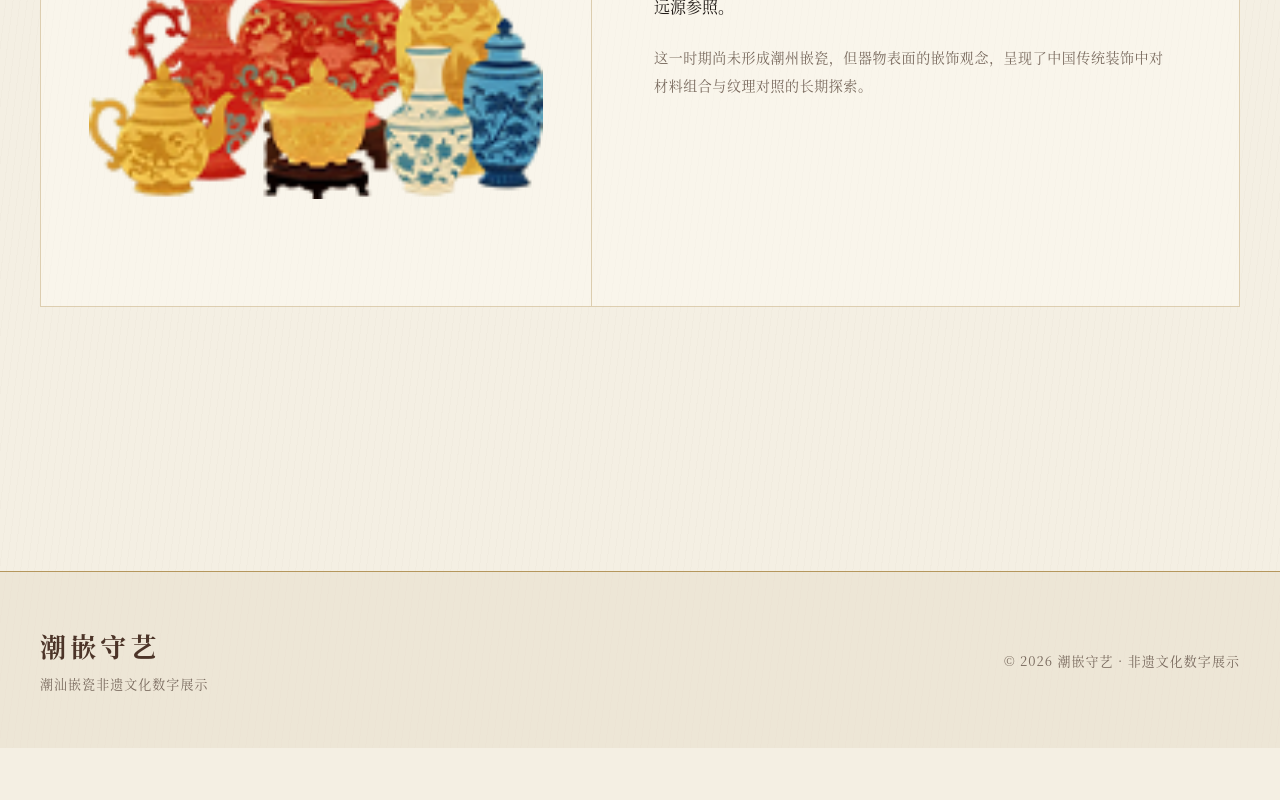
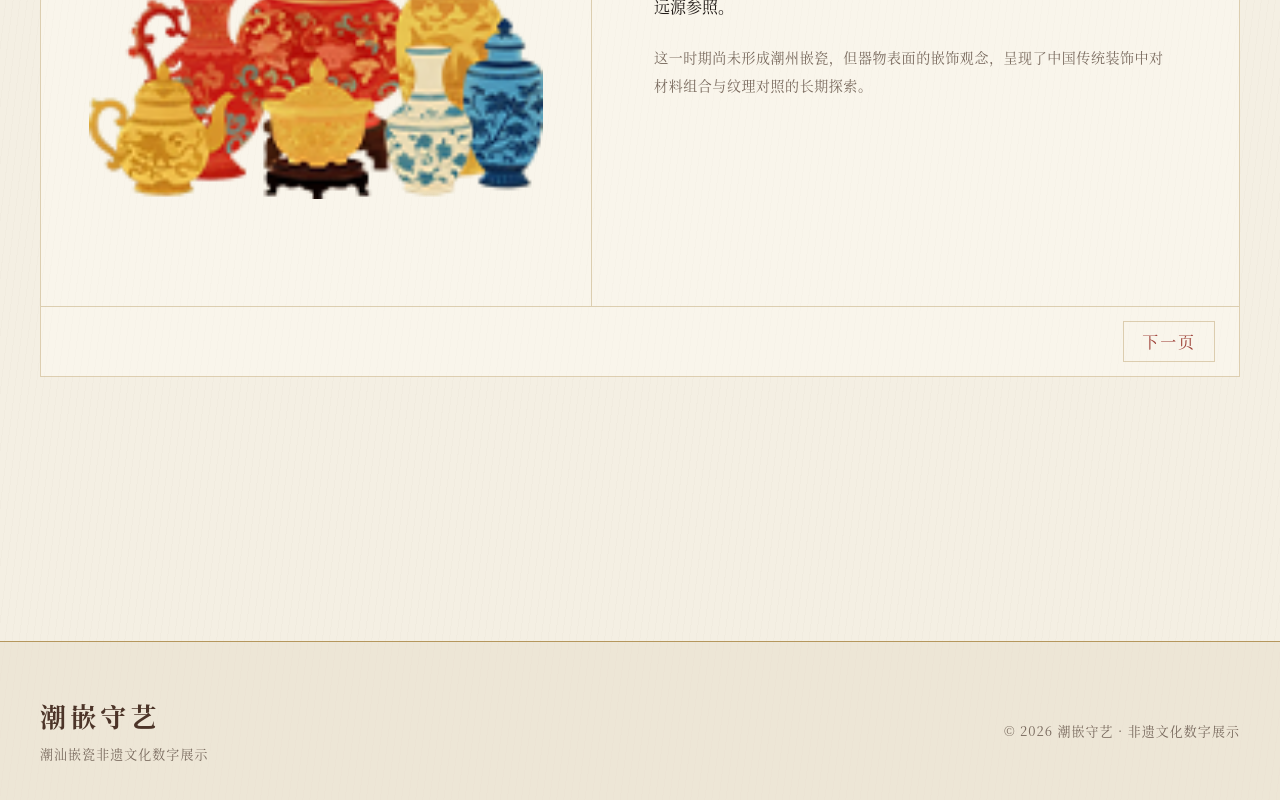
Before and after one commit to shen13554-prog/chaoqianshouyi, a React (Vite) app: page /history in a window 1280 px wide. Shown: the part 1391-2191 px from the top of the page. Before the commit the page ends 2139 px from the top, so only its background shows below. Built offline with nearby package versions, Linux system fonts and the light colour scheme.

Commit message:
新增 History 资料卡分页交互

```diff
--- a/src/pages/History.jsx
+++ b/src/pages/History.jsx
@@ -4,8 +4,16 @@ import HistoryScroll from '../components/HistoryScroll'
 import { historyTimeline } from '../data/historyTimeline'
 
 export default function History() {
-  const [activeId, setActiveId] = useState(historyTimeline[0].id)
-  const activeItem = historyTimeline.find((item) => item.id === activeId)
+  const [currentIndex, setCurrentIndex] = useState(0)
+  const currentItem = historyTimeline[currentIndex]
+
+  const handleNodeSelect = (id) => {
+    setCurrentIndex(historyTimeline.findIndex((item) => item.id === id))
+  }
+
+  const handlePageChange = (index) => {
+    setCurrentIndex(index)
+  }
 
   return (
     <div className="basic-page history-page">
@@ -18,10 +26,32 @@ export default function History() {
 
       <HistoryScroll
         items={historyTimeline}
-        activeId={activeId}
-        onSelect={setActiveId}
+        activeId={currentItem.id}
+        onSelect={handleNodeSelect}
       />
-      <HistoryDetailCard item={activeItem} />
+      <HistoryDetailCard item={currentItem} key={currentIndex} />
+      <nav className="history-detail-pagination" aria-label="历史资料卡分页">
+        <span>
+          {currentIndex > 0 ? (
+            <button
+              type="button"
+              onClick={() => handlePageChange(currentIndex - 1)}
+            >
+              上一页
+            </button>
+          ) : null}
+        </span>
+        <span>
+          {currentIndex < historyTimeline.length - 1 ? (
+            <button
+              type="button"
+              onClick={() => handlePageChange(currentIndex + 1)}
+            >
+              下一页
+            </button>
+          ) : null}
+        </span>
+      </nav>
     </div>
   )
 }
--- a/src/styles.css
+++ b/src/styles.css
@@ -671,6 +671,37 @@ a {
   margin-top: 74px;
   border: 1px solid var(--gold-soft);
   background: rgba(255, 252, 246, 0.42);
+  animation: history-detail-fade-in 300ms ease both;
+}
+
+.history-detail-pagination {
+  display: flex;
+  justify-content: space-between;
+  min-height: 64px;
+  padding: 14px 24px;
+  border: 1px solid var(--gold-soft);
+  border-top: 0;
+  background: rgba(255, 252, 246, 0.42);
+}
+
+.history-detail-pagination button {
+  padding: 8px 18px;
+  color: var(--vermilion);
+  font: inherit;
+  letter-spacing: 0.12em;
+  background: transparent;
+  border: 1px solid var(--gold-soft);
+  cursor: pointer;
+}
+
+@keyframes history-detail-fade-in {
+  from {
+    opacity: 0;
+  }
+
+  to {
+    opacity: 1;
+  }
 }
 
 .history-detail__visual {
```
Also changed, not shown: 1 other file (tests, documents, lock files or other folders).
